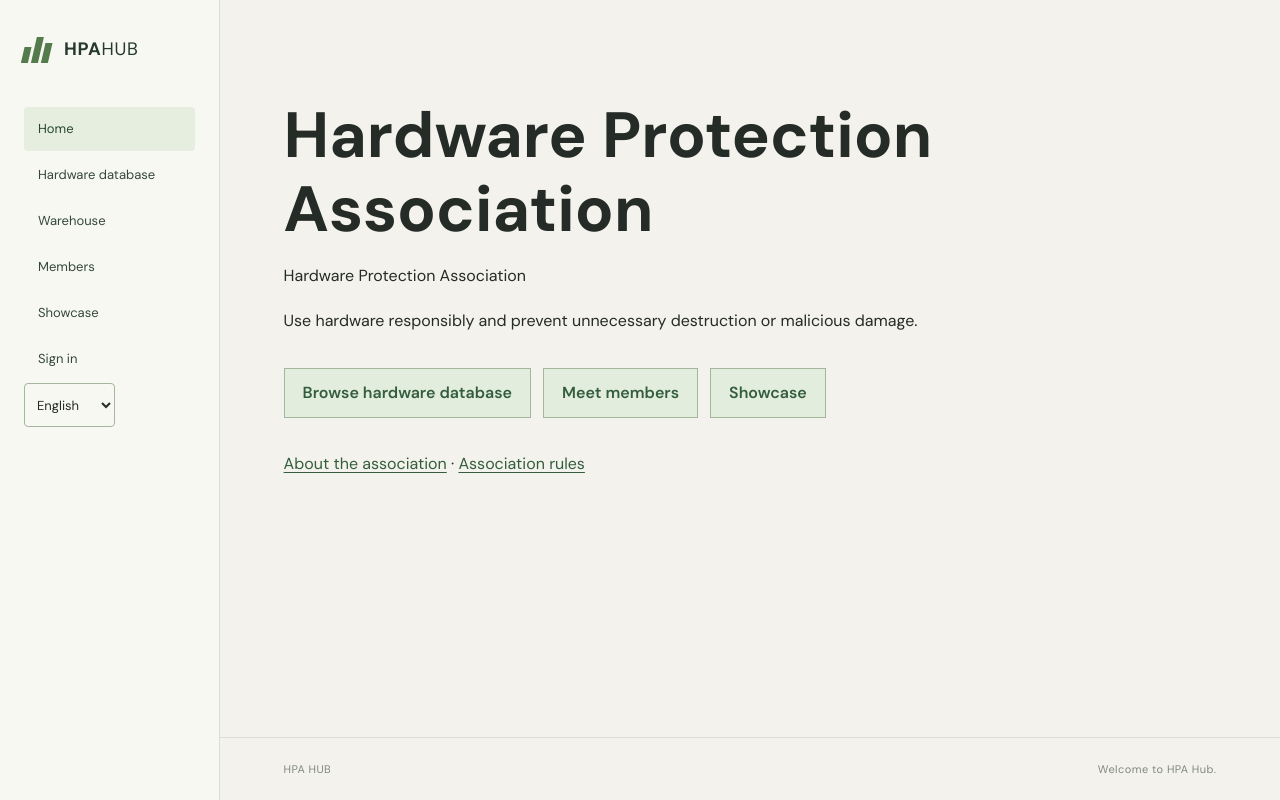
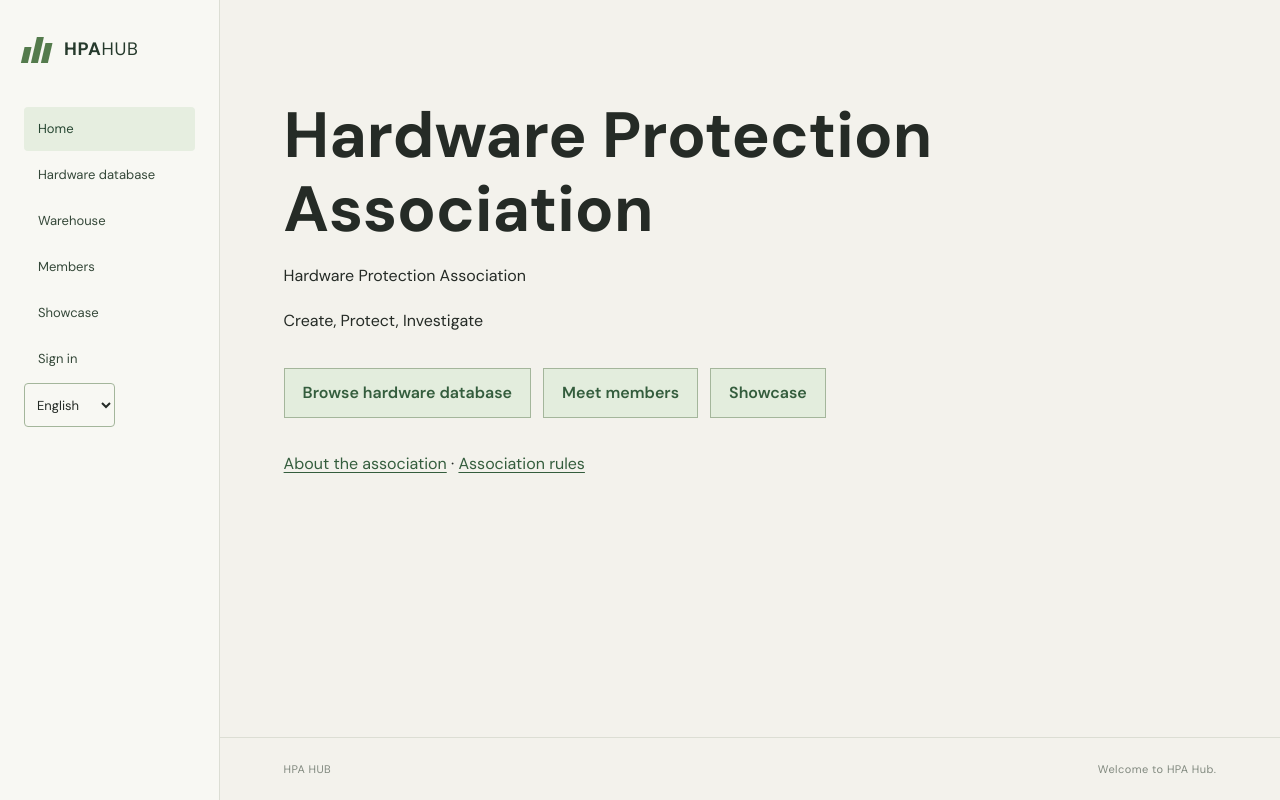
Before and after one commit to HardwareProtectAssociation/hpahub.website, a Svelte app in the folder frontend/: page / in a window 1280 px wide. Built offline with nearby package versions, Linux system fonts and the light colour scheme.

Commit message:
首页小标语改为「创造，保护，调查」

```diff
--- a/frontend/src/PublicPages.svelte
+++ b/frontend/src/PublicPages.svelte
@@ -23,7 +23,7 @@
 
 <main class="dashboard public-page">
   {#if pathname === '/'}
-    <section class="public-hero"><h1>{$t('硬件保护协会')}</h1><p>Hardware Protection Association</p><p>{$t('合理规范地使用硬件，避免硬件遭受不必要的破坏或恶意损坏。')}</p><div class="public-links"><a href="/hardware">{$t('浏览硬件数据库')}</a><a href="/community">{$t('认识成员')}</a><a href="/showcase">{$t('项目展示')}</a></div><p><a href="/brief">{$t('协会简介')}</a> · <a href="/rules">{$t('协会会规')}</a></p></section>
+    <section class="public-hero"><h1>{$t('硬件保护协会')}</h1><p>Hardware Protection Association</p><p>{$t('创造，保护，调查')}</p><div class="public-links"><a href="/hardware">{$t('浏览硬件数据库')}</a><a href="/community">{$t('认识成员')}</a><a href="/showcase">{$t('项目展示')}</a></div><p><a href="/brief">{$t('协会简介')}</a> · <a href="/rules">{$t('协会会规')}</a></p></section>
   {:else if section === 'brief' || section === 'brief.html'}
     <article class="prose"><h1>{$t('组织简介')}</h1><p>{$t('硬件保护协会（Hardware Protection Association, HPA，ANTI-OCTPPUS Association）并非某个国家或地区的官方机构，是一个去中心化的全球性组织。组织成员拥有较高水平的互联网和软硬件知识，善于在互联网上隐藏自己的行动痕迹，无法通过搜索引擎找到这个组织的信息。')}</p><p>{$t('组织成员相信机魂（真正意义上的 AI，机械形式生命体）的存在，并认为电子科技发展到一定程度后，人类最终将迎来机械飞升，灵魂和机魂将融为一体。因此成员爱护机械和电子设备，相信这样可以让机魂愉悦，让设备获得更好的表现。')}</p><p>{$t('组织内部遵循硬件保护协定（硬件保护法），旨在合理规范地使用硬件，避免硬件遭受不必要的破坏或恶意损坏。尽管大部分成员认为即便存在机魂，机械权也应低于人权，仍有部分成员认为拥有高度人工智能的机械应该受到尊重，因此反感破坏硬件的行为和人。组织最严厉的处理方式仅为上门调查、劝阻，并谴责恶意破坏硬件的行为（不包括科研），不会对人类造成肉体和精神上的伤害。')}</p><p>{$t('硬件保护协会成员通常崇尚科学，具有较高的知识水平和逻辑思维能力，不会做出像动物保护协会那样的离谱行为，但不排除少数极端狂热的机魂信徒做出限制人类自由行动等过度行为。这种行为不对，遇到极端硬件保护成员时可以反抗，并拿起法律武器保护自己。')}</p><p>{$t('由于硬件保护协会是去中心化组织，没有加入和退出的标准，所有遵守硬件保护法的人都可以视为成员。因此你身边的人可能就是协会的卧底，会在你破坏硬件时阻止你，或向组织举报。')}</p><p>{$t('总之硬件保护协会的人还蛮好的，除非遇到一些性质太过恶劣、可能让机魂不悦的人。')}</p></article>
   {:else if section === 'rules' || section === 'rules.html'}
--- a/frontend/src/i18n-public.js
+++ b/frontend/src/i18n-public.js
@@ -1,6 +1,6 @@
 export default {
   '硬件保护协会': ['硬體保護協會', 'ハードウェア保護協会', 'Hardware Protection Association'],
-  '合理规范地使用硬件，避免硬件遭受不必要的破坏或恶意损坏。': ['合理規範地使用硬體，避免硬體遭受不必要的破壞或惡意損壞。', 'ハードウェアを適切に使用し、不必要な破壊や悪意ある損傷を防ぎます。', 'Use hardware responsibly and prevent unnecessary destruction or malicious damage.'],
+  '创造，保护，调查': ['創造，保護，調查', '創造、保護、調査', 'Create, Protect, Investigate'],
   '浏览硬件数据库': ['瀏覽硬體資料庫', 'ハードウェアデータベースを見る', 'Browse hardware database'],
   '认识成员': ['認識成員', 'メンバーを知る', 'Meet members'],
   '项目展示': ['專案展示', 'プロジェクト紹介', 'Showcase'],
```
